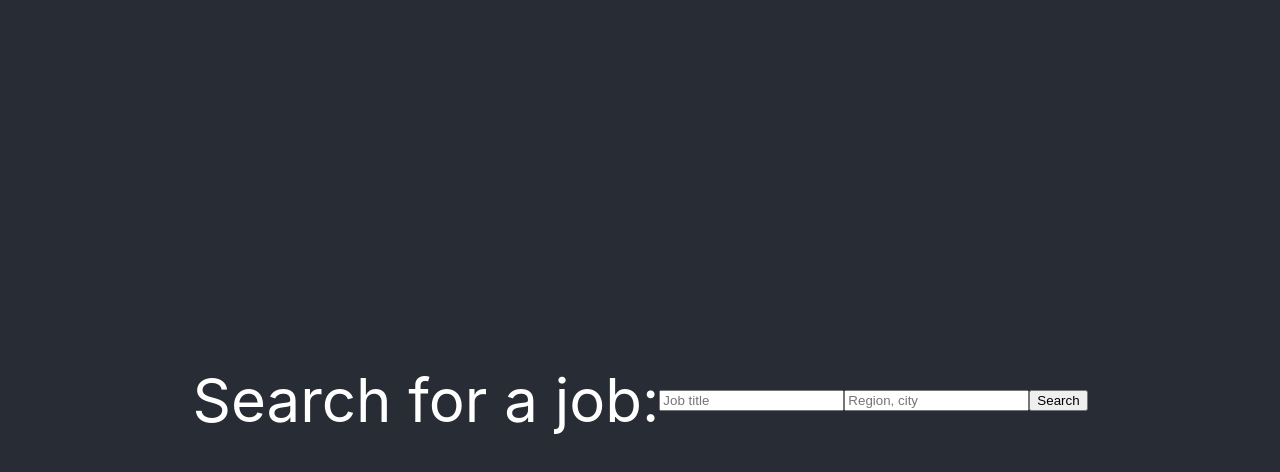
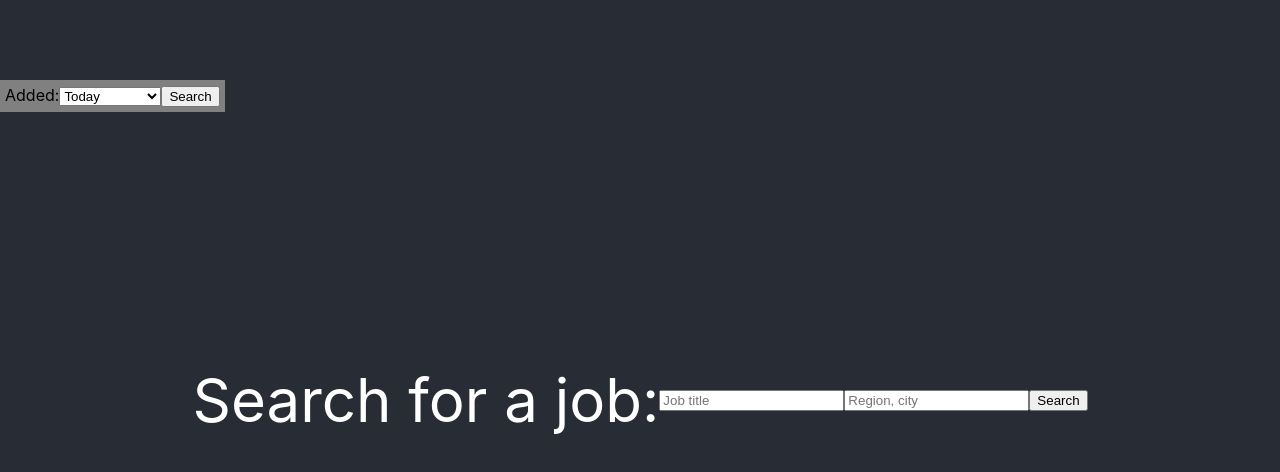
Before and after one commit to Svdbroek/TechJob-Searcher, a React (Create React App) app: page / in a window 1280 px wide. Shown: the top 472 px of the page. Built offline with nearby package versions, Linux system fonts and the light colour scheme.

Commit message:
sidebar now on the side, follows you around

```diff
--- a/src/App.css
+++ b/src/App.css
@@ -20,3 +20,12 @@
 .App-link {
   color: #09d3ac;
 }
+
+
+.main{
+  display: flex;
+}
+.feed{
+width:-webkit-fill-available;
+justify-content: center;
+}
--- a/src/App.js
+++ b/src/App.js
@@ -49,14 +49,15 @@ export default class App extends React.Component {
         <header className="App-header">
           <Header handleSearch={this.Fetcher} jobTitle="" />
         </header>
-        <main>
+        <main className ="main">
         <Sidebar handleSearch={this.filterByDate}/>
-
+        <div className="feed">
           {this.state.loading ? (
-            <img src="https://static-steelkiwi-dev.s3.amazonaws.com/media/filer_public/4e/07/4e07eece-7c84-46e2-944d-1a6b856d7b5f/463ff844-6f36-4ffe-b051-fea983d39223.gif" />
+            <img className="loader" src="https://static-steelkiwi-dev.s3.amazonaws.com/media/filer_public/4e/07/4e07eece-7c84-46e2-944d-1a6b856d7b5f/463ff844-6f36-4ffe-b051-fea983d39223.gif" />
           ) : (
             <Feed data={this.state.data} />
           )}
+          </div>
         </main>
       </div>
     );
--- /dev/null
+++ b/src/Sections/Sidebar/Sidebar.css
@@ -0,0 +1,8 @@
+
+
+.form{
+    position: fixed;
+    background: grey;
+    padding: 5px;
+
+}
--- a/src/Sections/Sidebar/Sidebar.js
+++ b/src/Sections/Sidebar/Sidebar.js
@@ -1,6 +1,6 @@
 import React, { Component } from "react";
 import {subDays, subWeeks, subMonths, format, parse} from 'date-fns'
-
+import './Sidebar.css'
 export default class Sidebar extends Component {
   constructor() {
     super();
@@ -23,7 +23,7 @@ export default class Sidebar extends Component {
   render() {
     const now = new Date();
     return (
-      <form>
+      <form className="form">
         <label>
           Added:
           <select value={this.state.value} onChange={this.handleChange}>
```
